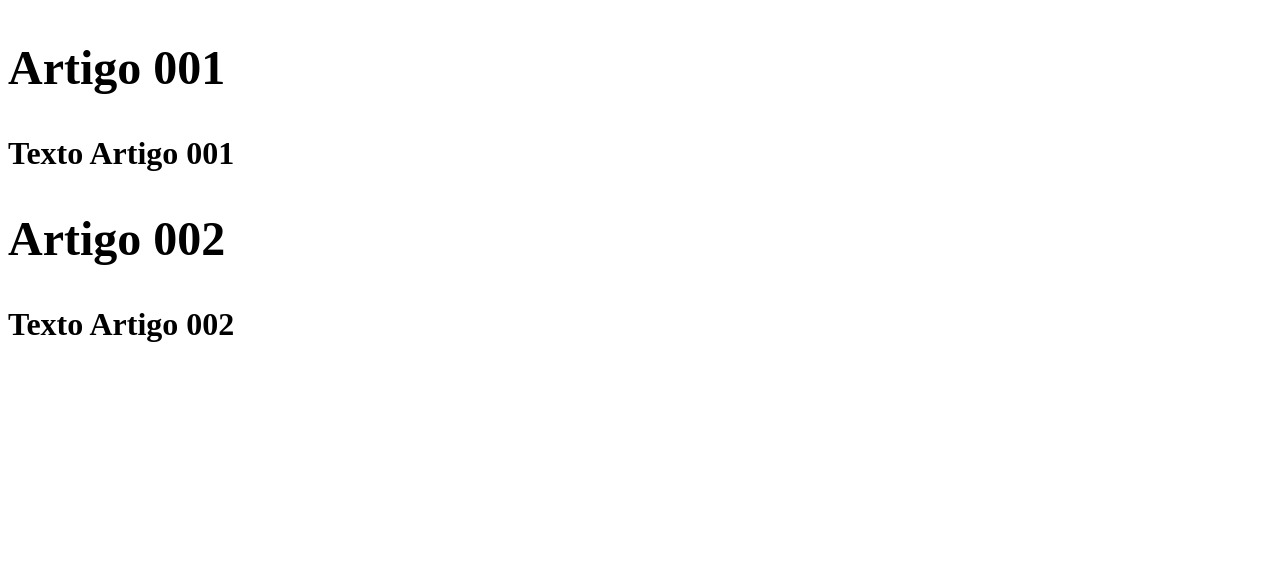
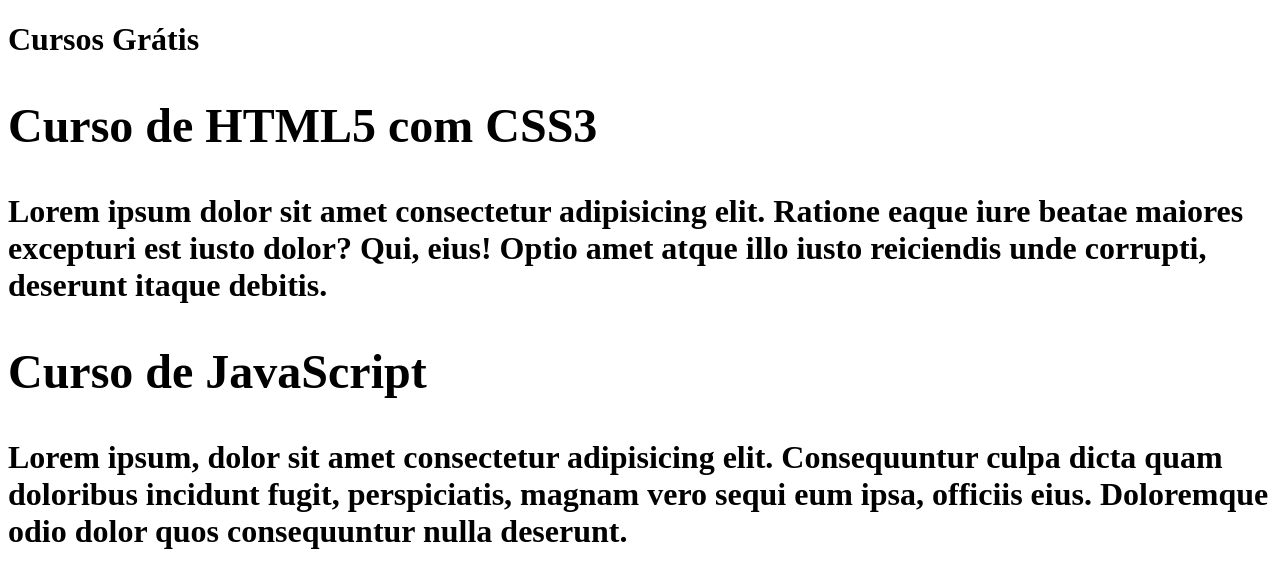
Before and after one commit to Duduedulopes/projeto-site, a plain HTML site: page index.html in a window 1280 px wide. Drawn offline with Linux system fonts and the light colour scheme.

Commit message:
comecei a escrever o conteúdo

```diff
--- a/index.html
+++ b/index.html
@@ -8,14 +8,15 @@
 <body>
     <main>
         <header>
-            <h1>
+            <h1>Cursos Grátis <h1>
         <header>
-            <h2>Artigo 001</h2>
-            <p>Texto Artigo 001</p>
+        <article>
+            <h2>Curso de HTML5 com CSS3</h2>
+            <p>Lorem ipsum dolor sit amet consectetur adipisicing elit. Ratione eaque iure beatae maiores excepturi est iusto dolor? Qui, eius! Optio amet atque illo iusto reiciendis unde corrupti, deserunt itaque debitis.</p>
         <article>
         <article>
-            <h2>Artigo 002</h2>
-            <p>Texto Artigo 002</p>
+            <h2>Curso de JavaScript</h2>
+            <p>Lorem ipsum, dolor sit amet consectetur adipisicing elit. Consequuntur culpa dicta quam doloribus incidunt fugit, perspiciatis, magnam vero sequi eum ipsa, officiis eius. Doloremque odio dolor quos consequuntur nulla deserunt.</p>
         <article>
     <main>
 </body>
```
